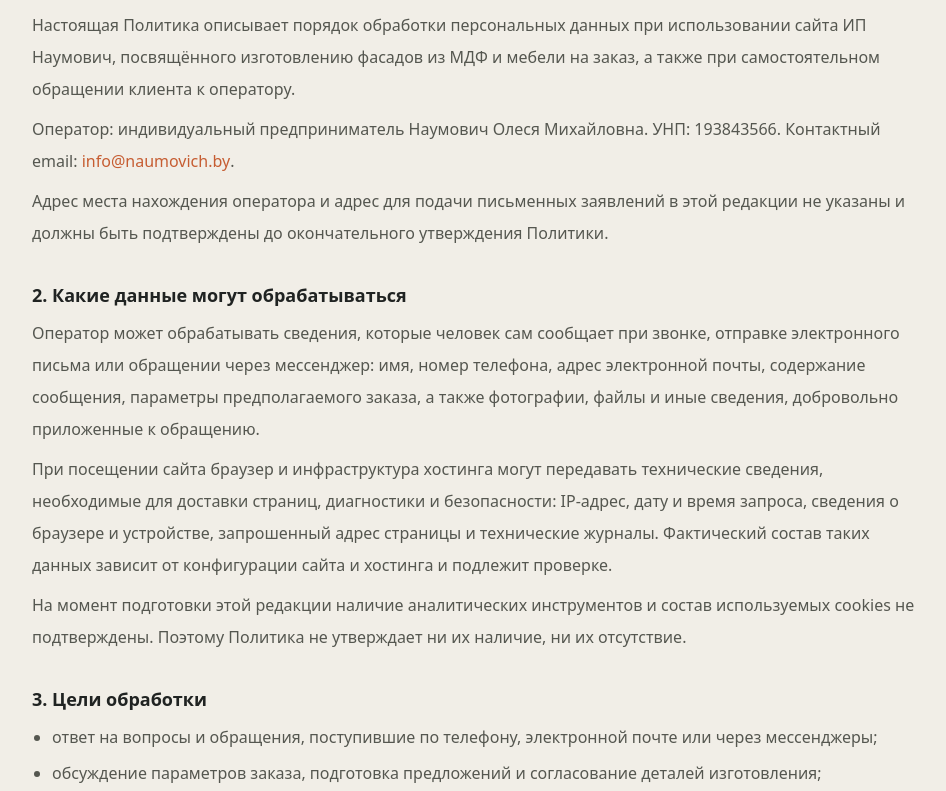
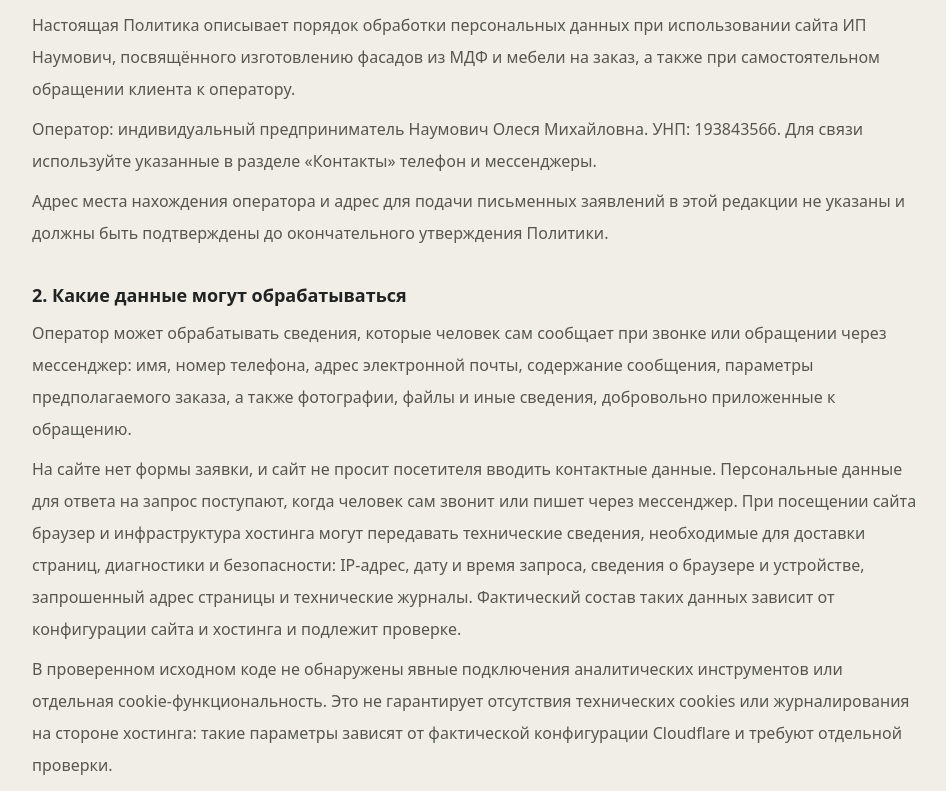
Before and after one commit to IljaBelousow/naumovich-site, a Next.js app: page /privacy in a window 1280 px wide. Shown: the part 689-1480 px from the top of the page, without its empty margins (160-1106 px from the left). Built offline with nearby package versions, Linux system fonts and the light colour scheme.

Commit message:
Remove invalid email from privacy policy

```diff
--- a/src/app/privacy/page.tsx
+++ b/src/app/privacy/page.tsx
@@ -39,8 +39,7 @@ export default function PrivacyPage() {
               Настоящая Политика описывает порядок обработки персональных данных при использовании сайта ИП Наумович, посвящённого изготовлению фасадов из МДФ и мебели на заказ, а также при самостоятельном обращении клиента к оператору.
             </p>
             <p className="mt-2">
-              Оператор: индивидуальный предприниматель Наумович Олеся Михайловна. УНП: 193843566. Контактный email:{" "}
-              <a className="font-medium text-[#C65D32] hover:underline" href="mailto:info@naumovich.by">info@naumovich.by</a>.
+              Оператор: индивидуальный предприниматель Наумович Олеся Михайловна. УНП: 193843566. Для связи используйте указанные в разделе «Контакты» телефон и мессенджеры.
             </p>
             <p className="mt-2">
               Адрес места нахождения оператора и адрес для подачи письменных заявлений в этой редакции не указаны и должны быть подтверждены до окончательного утверждения Политики.
@@ -50,20 +49,20 @@ export default function PrivacyPage() {
           <section>
             <h2 className="text-lg font-semibold text-[#202322]">2. Какие данные могут обрабатываться</h2>
             <p className="mt-2">
-              Оператор может обрабатывать сведения, которые человек сам сообщает при звонке, отправке электронного письма или обращении через мессенджер: имя, номер телефона, адрес электронной почты, содержание сообщения, параметры предполагаемого заказа, а также фотографии, файлы и иные сведения, добровольно приложенные к обращению.
+              Оператор может обрабатывать сведения, которые человек сам сообщает при звонке или обращении через мессенджер: имя, номер телефона, адрес электронной почты, содержание сообщения, параметры предполагаемого заказа, а также фотографии, файлы и иные сведения, добровольно приложенные к обращению.
             </p>
             <p className="mt-2">
-              При посещении сайта браузер и инфраструктура хостинга могут передавать технические сведения, необходимые для доставки страниц, диагностики и безопасности: IP-адрес, дату и время запроса, сведения о браузере и устройстве, запрошенный адрес страницы и технические журналы. Фактический состав таких данных зависит от конфигурации сайта и хостинга и подлежит проверке.
+              На сайте нет формы заявки, и сайт не просит посетителя вводить контактные данные. Персональные данные для ответа на запрос поступают, когда человек сам звонит или пишет через мессенджер. При посещении сайта браузер и инфраструктура хостинга могут передавать технические сведения, необходимые для доставки страниц, диагностики и безопасности: IP-адрес, дату и время запроса, сведения о браузере и устройстве, запрошенный адрес страницы и технические журналы. Фактический состав таких данных зависит от конфигурации сайта и хостинга и подлежит проверке.
             </p>
             <p className="mt-2">
-              На момент подготовки этой редакции наличие аналитических инструментов и состав используемых cookies не подтверждены. Поэтому Политика не утверждает ни их наличие, ни их отсутствие.
+              В проверенном исходном коде не обнаружены явные подключения аналитических инструментов или отдельная cookie-функциональность. Это не гарантирует отсутствия технических cookies или журналирования на стороне хостинга: такие параметры зависят от фактической конфигурации Cloudflare и требуют отдельной проверки.
             </p>
           </section>
 
           <section>
             <h2 className="text-lg font-semibold text-[#202322]">3. Цели обработки</h2>
             <ul className="mt-2 list-disc space-y-1 pl-5">
-              <li>ответ на вопросы и обращения, поступившие по телефону, электронной почте или через мессенджеры;</li>
+              <li>ответ на вопросы и обращения, поступившие по телефону или через мессенджеры;</li>
               <li>обсуждение параметров заказа, подготовка предложений и согласование деталей изготовления;</li>
               <li>взаимодействие с клиентом в связи с заключением и исполнением договора, если он заключён;</li>
               <li>обеспечение работы, диагностики и безопасности сайта;</li>
@@ -116,15 +115,14 @@ export default function PrivacyPage() {
               Реализация прав может быть ограничена в случаях, прямо предусмотренных законодательством. Заявления подаются в форме и порядке, установленных статьёй 14 Закона Республики Беларусь от 7 мая 2021 года № 99-З «О защите персональных данных». Обычное электронное письмо не следует считать автоматически заменяющим заявление в установленной законом форме.
             </p>
             <p className="mt-2">
-              По вопросам обработки данных и для уточнения порядка подачи заявления можно написать на{" "}
-              <a className="font-medium text-[#C65D32] hover:underline" href="mailto:info@naumovich.by">info@naumovich.by</a>. Этот email является контактным каналом для связи; адрес и порядок подачи формальных заявлений необходимо дополнить после подтверждения адреса оператора.
+              По вопросам обработки данных можно связаться по телефону или через мессенджеры, указанные на странице «Контакты». Эти каналы предназначены для первичной связи и не заменяют заявление в форме, установленной законодательством. Адрес и порядок подачи формальных заявлений необходимо уточнить после подтверждения адреса оператора.
             </p>
           </section>
 
           <section>
             <h2 className="text-lg font-semibold text-[#202322]">8. Cookies и аналитика</h2>
             <p className="mt-2">
-              Использование аналитических инструментов, необязательных cookies и иных технологий отслеживания должно быть установлено проверкой исходного кода и конфигурации развёрнутого сайта. До завершения такой проверки оператор не заявляет, что аналитика или cookies используются либо полностью отсутствуют. Если будут выявлены дополнительные инструменты, Политику следует дополнить описанием их целей, состава данных и соответствующих настроек согласия, если оно требуется законом.
+              В проверенном исходном коде сайта не обнаружены явные подключения аналитических инструментов или отдельная cookie-функциональность. Отсутствие формы заявки само по себе не доказывает отсутствие cookies: браузер, хостинг или сторонние сервисы могут обрабатывать технические сведения независимо от того, вводит ли посетитель данные. Конфигурацию Cloudflare и развёрнутого сайта следует проверить отдельно. Если будут выявлены аналитика или необязательные cookies, Политику необходимо дополнить сведениями об их целях и настройках согласия, если оно требуется законом.
             </p>
           </section>
 
@@ -138,8 +136,7 @@ export default function PrivacyPage() {
           <section>
             <h2 className="text-lg font-semibold text-[#202322]">10. Контакты</h2>
             <p className="mt-2">
-              ИП Наумович Олеся Михайловна, УНП 193843566. Email:{" "}
-              <a className="font-medium text-[#C65D32] hover:underline" href="mailto:info@naumovich.by">info@naumovich.by</a>. Телефон:{" "}
+              ИП Наумович Олеся Михайловна, УНП 193843566. Телефон:{" "}
               <a className="font-medium text-[#C65D32] hover:underline" href="tel:+375259929001">+375 25 992-90-01</a>.
             </p>
             <p className="mt-2">
```
